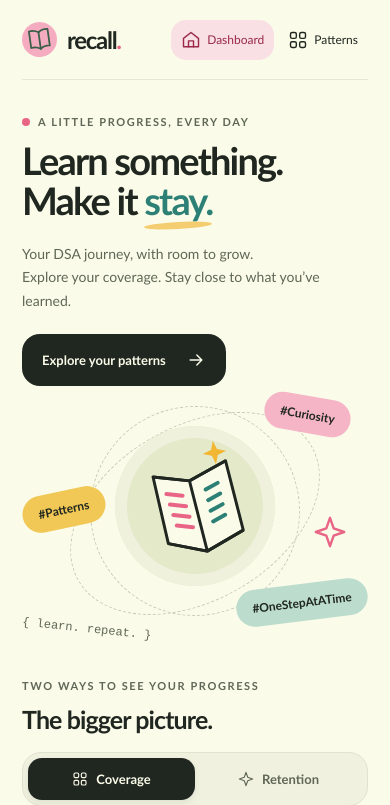
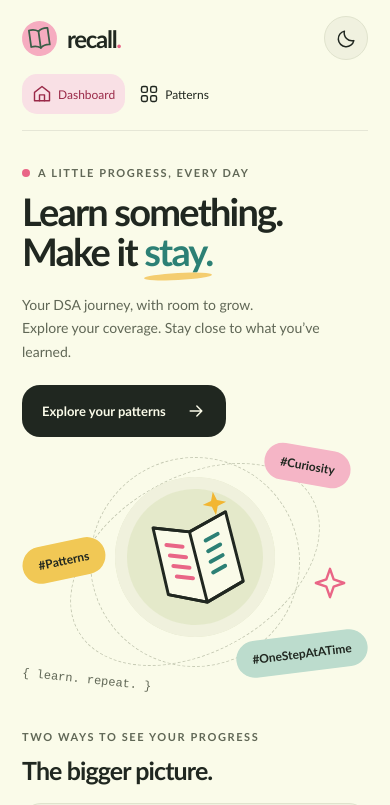
Before and after one commit to bhuvandhiman/dsa-tracker, a React (Vite) app in the folder apps/web/: page / in a window 390 px wide. Shown: the top 805 px of the page. Built offline with nearby package versions, Linux system fonts and the light colour scheme.

Commit message:
Add persistent dark mode toggle

```diff
--- a/apps/web/src/App.jsx
+++ b/apps/web/src/App.jsx
@@ -1,4 +1,4 @@
-import { useState } from 'react';
+import { useLayoutEffect, useState } from 'react';
 import './styles.css';
 
 const patterns = [
@@ -15,6 +15,8 @@ function Icon({ name, ...props }) {
     book: <><path d="M12 5C8 2 3 3 3 3v16s5-1 9 2c4-3 9-2 9-2V3s-5-1-9 2Z" /><path d="M12 5v16" /></>,
     clock: <><circle cx="12" cy="12" r="9" /><path d="M12 7v5l3 2" /></>,
     spark: <path d="m12 2 2.6 7.4L22 12l-7.4 2.6L12 22l-2.6-7.4L2 12l7.4-2.6Z" />,
+    moon: <path d="M20.4 14.4A9 9 0 0 1 9.6 3.6a9 9 0 1 0 10.8 10.8Z" />,
+    sun: <><circle cx="12" cy="12" r="4" /><path d="M12 2v2m0 16v2M2 12h2m16 0h2M5 5l1.5 1.5m11 11L19 19M5 19l1.5-1.5m11-11L19 5" /></>,
   };
   return <svg viewBox="0 0 24 24" fill="none" stroke="currentColor" strokeWidth="1.7" strokeLinecap="round" strokeLinejoin="round" aria-hidden="true" {...props}>{paths[name]}</svg>;
 }
@@ -39,6 +41,16 @@ function PracticeIllustration() {
 
 export default function App() {
   const [view, setView] = useState('coverage');
+  const [theme, setTheme] = useState(() => {
+    try { return localStorage.getItem('recall-theme') === 'dark' ? 'dark' : 'light'; }
+    catch { return 'light'; }
+  });
+  useLayoutEffect(() => {
+    document.documentElement.dataset.theme = theme;
+    try { localStorage.setItem('recall-theme', theme); }
+    catch { /* Theme switching still works when browser storage is unavailable. */ }
+  }, [theme]);
+  const themeAction = theme === 'dark' ? 'Switch to light mode' : 'Switch to dark mode';
   return <div className="workspace">
     <a className="skip-link" href="#main">Skip to content</a>
     <header className="topbar">
@@ -47,7 +59,10 @@ export default function App() {
         <a className="nav-link active" href="#main"><Icon name="home" />Dashboard</a>
         <a className="nav-link" href="#patterns"><Icon name="grid" />Patterns</a>
       </nav>
-      <span className="workspace-label"><span className="status-dot" />Your learning space</span>
+      <div className="topbar-actions">
+        <span className="workspace-label"><span className="status-dot" />Your learning space</span>
+        <button className="theme-toggle" type="button" aria-label={themeAction} title={themeAction} onClick={() => setTheme(theme === 'dark' ? 'light' : 'dark')}><Icon name={theme === 'dark' ? 'sun' : 'moon'} /></button>
+      </div>
     </header>
 
     <main id="main">
--- a/apps/web/src/styles.css
+++ b/apps/web/src/styles.css
@@ -1,4 +1,5 @@
 :root {
+  color-scheme: light;
   font-family: 'Trebuchet MS', 'Segoe UI', sans-serif;
   color: var(--ink);
   background: var(--canvas);
@@ -10,6 +11,12 @@
   --mustard: #f2b632;
   --teal: #2c8075;
   --radius: 26px;
+}
+:root[data-theme='dark'] {
+  color-scheme: dark;
+  --canvas: #181f1c;
+  --ink: #f3f2df;
+  --muted: #b9c2b5;
 }
 * { box-sizing: border-box; }
 html { scroll-behavior: smooth; scroll-padding-top: 24px; }
@@ -31,7 +38,11 @@ a:focus-visible, button:focus-visible { outline: 3px solid var(--teal); outline-
 .nav-link { display: flex; align-items: center; gap: 8px; padding: 11px 15px; font-size: 14px; border-radius: 15px; }
 .nav-link.active { color: #9a2948; background: #f9e0e5; }
 .nav-link:hover { background: #ededdc; }
-.workspace-label { margin-left: auto; display: flex; align-items: center; gap: 8px; font-size: 12px; color: var(--muted); }
+.topbar-actions { margin-left: auto; display: flex; align-items: center; gap: 18px; }
+.workspace-label { display: flex; align-items: center; gap: 8px; font-size: 12px; color: var(--muted); }
+.theme-toggle { display: grid; place-items: center; width: 44px; height: 44px; border: 1px solid #e0e3cd; border-radius: 50%; background: #f0f1df; color: var(--ink); transition: background .18s; flex-shrink: 0; }
+.theme-toggle:hover { background: #e4e6d0; }
+.theme-toggle svg { width: 21px; height: 21px; }
 .status-dot { width: 7px; height: 7px; background: var(--teal); border-radius: 50%; }
 .hero { display: grid; grid-template-columns: 1.2fr 1fr; align-items: center; gap: 30px; padding: 48px 0 42px; }
 .eyebrow { margin: 0 0 12px; font-size: 11px; letter-spacing: 1.6px; font-weight: 700; text-transform: uppercase; color: var(--muted); }
@@ -89,6 +100,22 @@ h3 { margin: 0; font-size: 19px; letter-spacing: -.5px; }
 .footer { display: flex; align-items: center; gap: 18px; padding: 28px 0; margin-top: 18px; font-size: 11px; color: var(--muted); }
 .footer-brand { font-size: 17px; font-weight: 800; letter-spacing: -.7px; color: var(--ink); }
 .footer-flower { margin-left: auto; color: var(--teal); font-size: 27px; }
+:root[data-theme='dark'] .topbar { border-color: #374338; }
+:root[data-theme='dark'] .nav-link.active { color: #f5aec2; background: #402d34; }
+:root[data-theme='dark'] .nav-link:hover { background: #303a32; }
+:root[data-theme='dark'] .theme-toggle,
+:root[data-theme='dark'] .view-switch,
+:root[data-theme='dark'] .perspective-card { background: #232d26; border-color: #3b483c; }
+:root[data-theme='dark'] .theme-toggle { color: var(--mustard); }
+:root[data-theme='dark'] .theme-toggle:hover,
+:root[data-theme='dark'] .view-switch button:hover:not(.selected) { background: #344137; }
+:root[data-theme='dark'] h1 span,
+:root[data-theme='dark'] .footer-flower { color: #82cabb; }
+:root[data-theme='dark'] .status-dot { background: #82cabb; }
+:root[data-theme='dark'] .primary-button:hover { background: #82cabb; }
+:root[data-theme='dark'] .illustration-disc { background: #354333; box-shadow: inset 0 0 0 12px #29342b; }
+:root[data-theme='dark'] .orbit { border-color: #53634e; }
+:root[data-theme='dark'] .floating-topic { color: #202720; }
 @media (max-width: 1000px) {
   .workspace { padding: 0 28px; }
   .topbar { gap: 22px; min-height: 90px; }
@@ -102,10 +129,11 @@ h3 { margin: 0; font-size: 19px; letter-spacing: -.5px; }
 }
 @media (max-width: 720px) {
   .workspace { padding: 0 22px; }
-  .topbar { min-height: 80px; gap: 14px; flex-wrap: wrap; }
+  .topbar { min-height: 80px; gap: 14px; display: grid; grid-template-columns: 1fr auto; padding: 16px 0; }
+  .topbar-actions { grid-column: 2; grid-row: 1; }
   .brand { font-size: 24px; }
   .brand-mark { width: 35px; height: 35px; }
-  .navigation { margin-left: auto; gap: 4px; }
+  .navigation { grid-column: 1 / -1; margin-left: 0; gap: 4px; }
   .nav-link { padding: 10px; font-size: 12px; gap: 6px; }
   .workspace-label { display: none; }
   .hero { grid-template-columns: 1fr; padding: 35px 0 26px; gap: 10px; }
```
Also changed, not shown: 3 other files (tests, documents, lock files or other folders).
